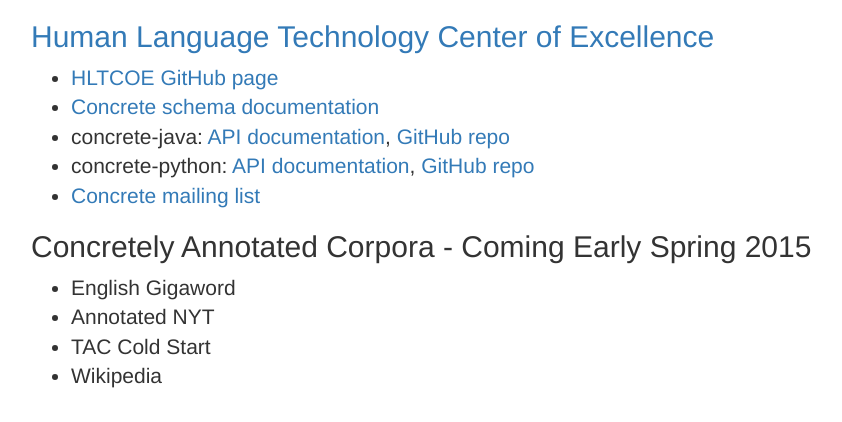
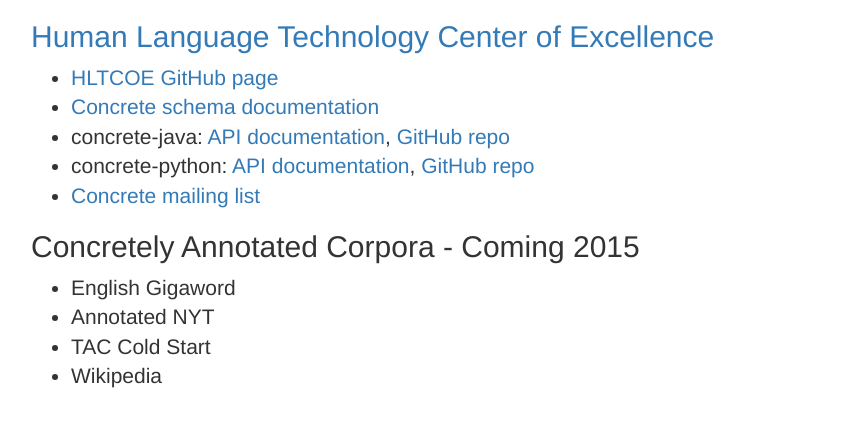
Before and after one commit to hltcoe/hltcoe.github.io, a plain HTML site: page index.html in a window 1280 px wide. Shown: the whole page, without its empty margins (39-881 px from the left). Drawn offline with nearby package versions, Linux system fonts and the light colour scheme.

Commit message:
Update index.html

```diff
--- a/index.html
+++ b/index.html
@@ -41,7 +41,7 @@
     </ul>
 
     <h2>
-      Concretely Annotated Corpora - Coming Early Spring 2015
+      Concretely Annotated Corpora - Coming 2015
     </h2>
     <ul class="lead">
       <li>
```
